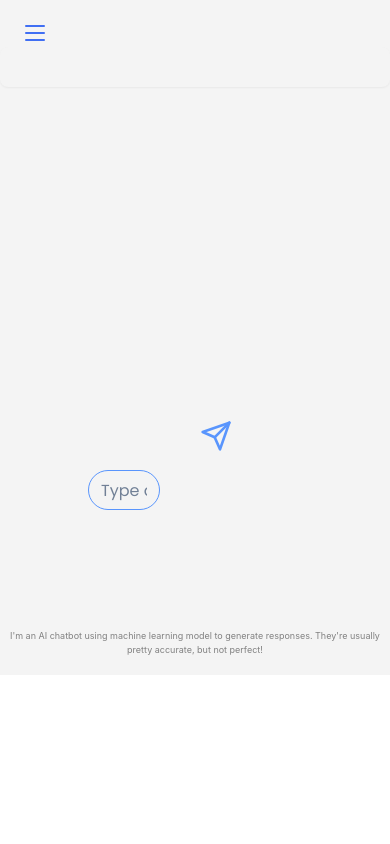
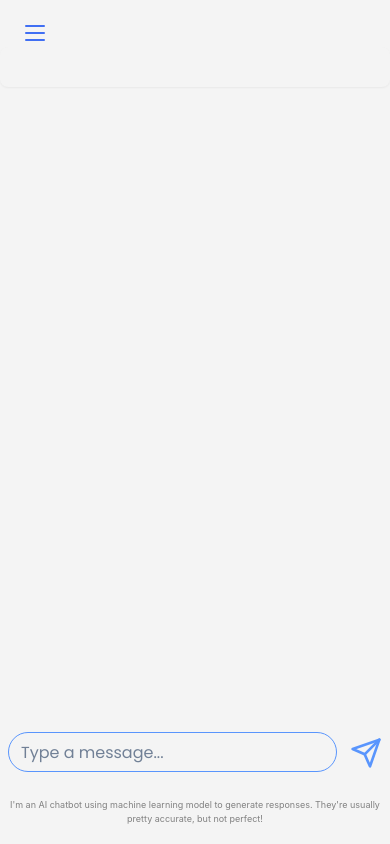
Before and after one commit to Charuni10/upbeat, a React (Create React App) app: page /chat in a window 390 px wide. Built offline with nearby package versions, Linux system fonts and the light colour scheme.

Commit message:
fixed chat ui

```diff
--- a/src/pages/chat/chat.css
+++ b/src/pages/chat/chat.css
@@ -1,7 +1,7 @@
 .chatbox {
-  margin-left: 90px;
-  margin-bottom: 20px;
-  width: 93%;
+  margin-left: 150px;
+  /* margin-bottom: 20px; */
+  width: 90%;
 }
 
 .chat {
@@ -25,20 +25,33 @@
   overflow: hidden;
 }
 
-.input {
+.chat-input {
   width: inherit;
+  margin: 20;
+}
+
+.send-icon {
+  margin-top: 0px !important;
+  margin-left: 50px;
+  position: relative;
+  top: 5px;
+  margin-bottom: 80px; /* Slight adjustment for vertical centering */
+}
+
+.icon-box {
+  padding-right: 40px;
 }
 
 @media screen and (max-width: 600px) {
   .chatbox {
     margin-left: 0px;
-    padding-bottom: 25px !important;
-    width: 320px;
+    padding: 0 10px;
+    width: 100%;
     overflow: hidden;
   }
 
   .chat-container {
-    height: 80vh;
+    height: 100vh;
     width: inherit;
     overflow: hidden;
   }
@@ -67,7 +80,21 @@
     padding: 15px 10px !important;
   }
 
-  .input {
-    width: 250px;
+  .chat-input {
+    width: calc(100% - 50px);
+    margin: 0;
+  }
+
+  .send-icon {
+    margin-top: 0px !important;
+    margin-left: 45px;
+    position: relative;
+    top: 5px;
+    margin-bottom: 80px;
+    margin-right: 0px;
+  }
+
+  .icon-box {
+    padding-right: 0px;
   }
 }
--- a/src/pages/chat/chat.tsx
+++ b/src/pages/chat/chat.tsx
@@ -83,10 +83,10 @@ export const Chatbot: React.FC = () => {
         </Box>
         <Flex
           mt={4}
-          mb={10}
+          // mb={10}
           pos="absolute"
-          bottom={5}
-          py={16}
+          bottom={0}
+          // py={16}
           px={2}
           className="chatbox"
         >
@@ -106,15 +106,16 @@ export const Chatbot: React.FC = () => {
             outline="none"
             flex="1"
             mr={2}
-            m={20}
-            className="input"
+            // m={20}
+            className="chat-input"
           />
-          <Box ml={-10} pr={20}>
+          <Box ml={-10} className="icon-box">
             <SendIcon
               size={"2rem"}
               cursor="pointer"
               onClick={handleSendMessage}
-              style={{ color: "#5995fd", marginTop: "30px" }}
+              style={{ color: "#5995fd" }}
+              className="send-icon"
             />
           </Box>
         </Flex>
```
